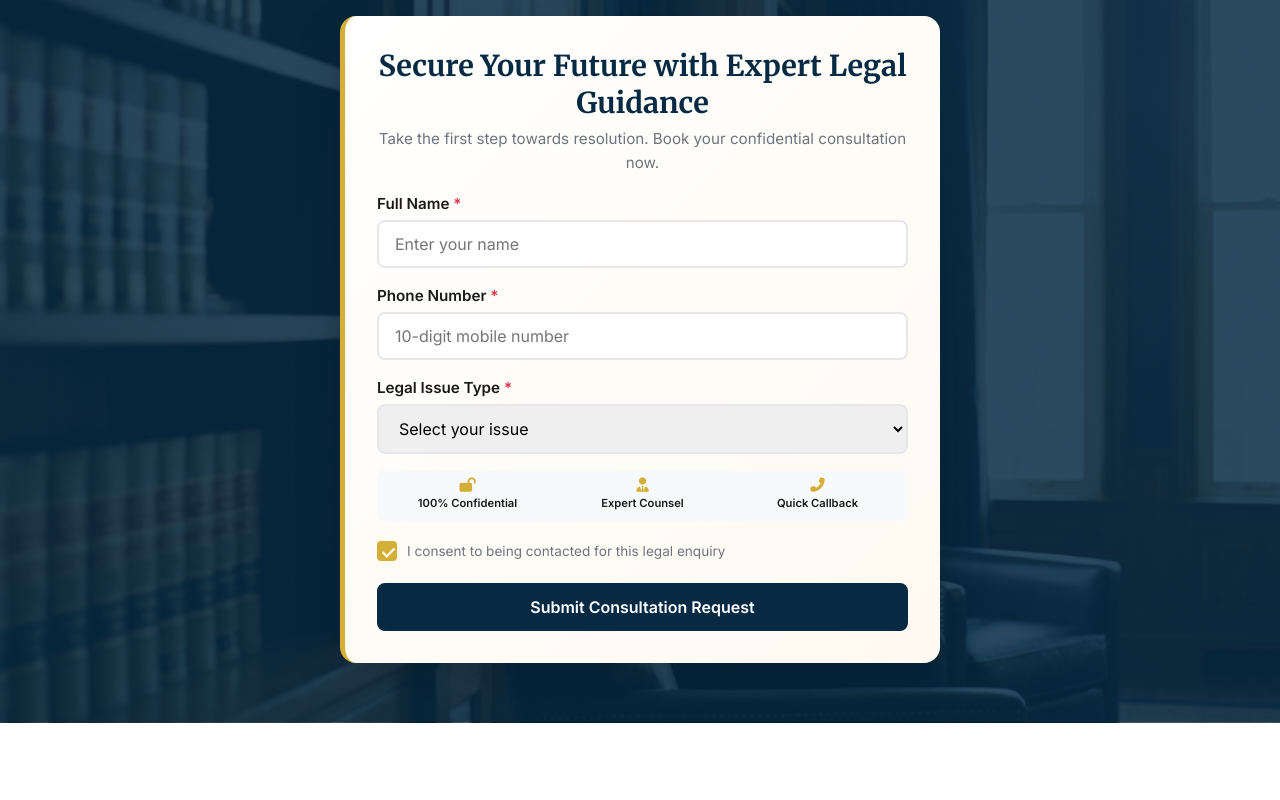
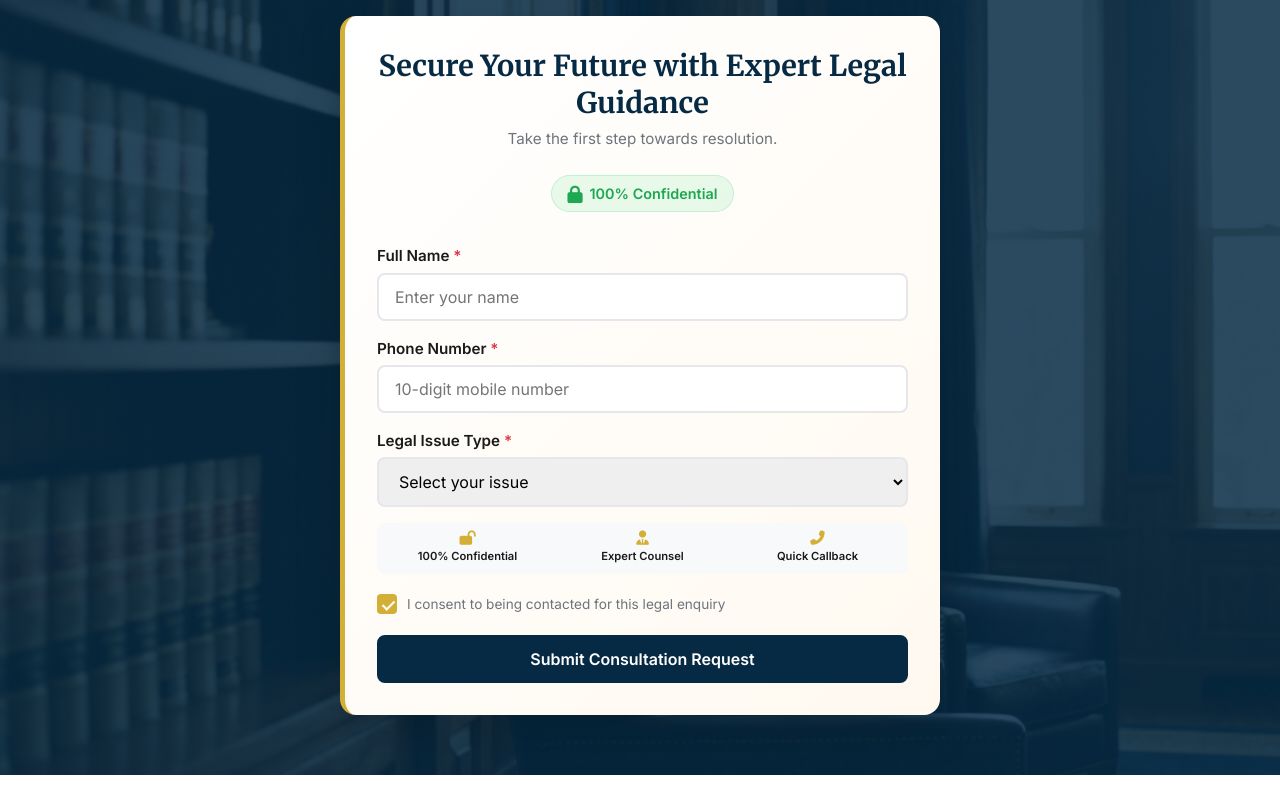
Before and after one commit to krishlawa/krish_law-associates, a plain HTML site: page index.html in a window 1280 px wide. Shown: the part 880-1680 px from the top of the page. Drawn offline with Linux system fonts and the light colour scheme.

Commit message:
Added confidential lock to form and expanded footer locations

```diff
--- a/index.html
+++ b/index.html
@@ -150,8 +150,12 @@
         <div class="container">
             <div class="booking-card">
                 <h2>Secure Your Future with Expert Legal Guidance</h2>
-                <p class="booking-subtitle">Take the first step towards resolution. Book your confidential consultation
-                    now.</p>
+                <div class="form-header-trust">
+                    <p class="booking-subtitle">Take the first step towards resolution.</p>
+                    <div class="confidential-badge">
+                        <i class="fas fa-lock form-lock-icon"></i> 100% Confidential
+                    </div>
+                </div>
                 <form id="consultationForm" class="consultation-form">
                     <div class="form-group">
                         <label for="name">Full Name <span class="required">*</span></label>
@@ -699,9 +703,10 @@
                 </div>
                 <div class="footer-areas">
                     <h4>Service Locations</h4>
-                    <p>Tharamani • Velachery • Tambaram</p>
-                    <p>Adyar • Tiruvanmiyur • Perungudi</p>
-                    <p>Sholinganallur • Guindy • OMR</p>
+                    <p>Tharamani • Velachery • Tambaram • Adyar</p>
+                    <p>Tiruvanmiyur • Perungudi • Sholinganallur</p>
+                    <p>Anna Nagar • T. Nagar • Mylapore • Egmore</p>
+                    <p>Porur • Madhavaram • Guindy • OMR</p>
                 </div>
             </div>
             <div class="footer-popular-searches">
--- a/styles.css
+++ b/styles.css
@@ -1535,6 +1535,47 @@ h3 {
     animation: fadeInSection 0.8s ease-out;
 }
 
+/* Confidential Badge in Form */
+.form-header-trust {
+    display: flex;
+    flex-direction: column;
+    align-items: center;
+    gap: 0.5rem;
+    margin-bottom: 2rem;
+}
+
+.confidential-badge {
+    display: inline-flex;
+    align-items: center;
+    gap: 8px;
+    background-color: rgba(37, 211, 102, 0.1);
+    color: var(--success-green-dark);
+    padding: 6px 16px;
+    border-radius: 20px;
+    font-size: 0.9rem;
+    font-weight: 600;
+    border: 1px solid rgba(37, 211, 102, 0.2);
+}
+
+.form-lock-icon {
+    font-size: 1rem;
+    animation: lockPulse 2s infinite;
+}
+
+@keyframes lockPulse {
+    0% {
+        transform: scale(1);
+    }
+
+    50% {
+        transform: scale(1.1);
+    }
+
+    100% {
+        transform: scale(1);
+    }
+}
+
 .review-cta-wrapper h3 {
     margin-bottom: 1rem;
     color: var(--primary-navy);
```
